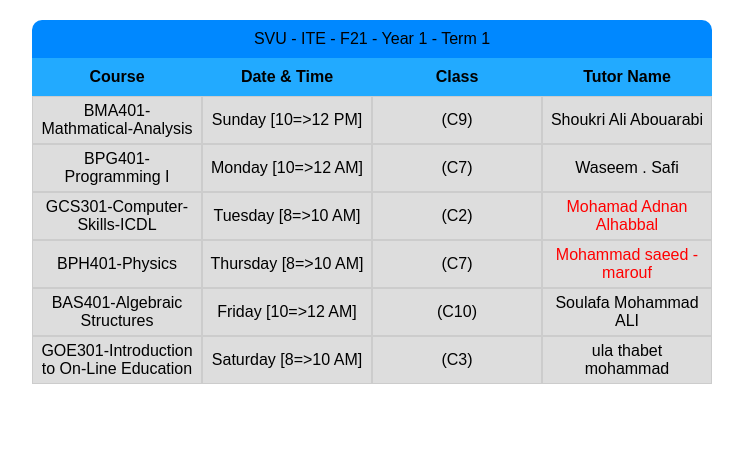
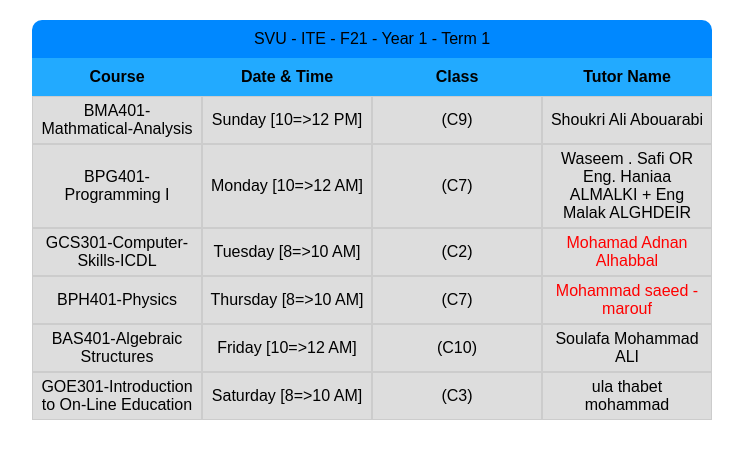
Before and after one commit to Allsknder/SVU-ITE, a plain HTML site: page index.html in a window 1280 px wide. Shown: the whole page, without its empty margins (268-1011 px from the left). Drawn offline with Linux system fonts and the light colour scheme.

Commit message:
Update index.html

```diff
--- a/index.html
+++ b/index.html
@@ -28,7 +28,7 @@
                         <td>BPG401-Programming I </td>
                         <td>Monday  [10=>12 AM]</td>
                         <td>(C7)</td>
-                        <td>Waseem . Safi</td>
+                        <td>Waseem . Safi OR Eng. Haniaa ALMALKI + Eng Malak ALGHDEIR</td>
                     </tr>
                     <tr>
                         <td>GCS301-Computer-Skills-ICDL</td>
```
